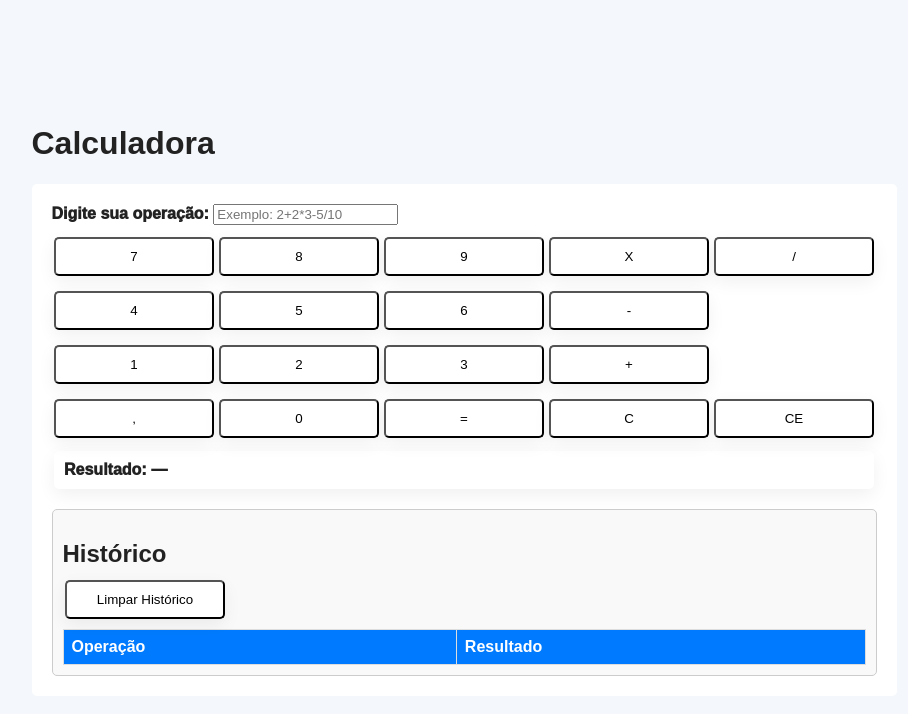
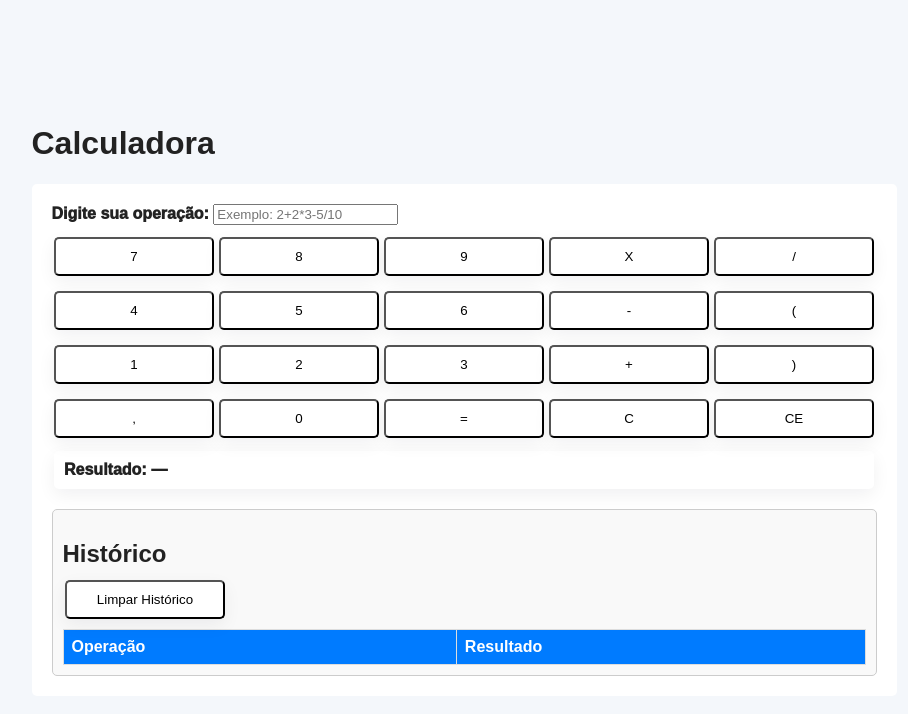
Before and after one commit to novusscapital/checkpoint4-calculadora, a React (Vite) app: page / in a window 1280 px wide. Shown: the top 714 px of the page, without its empty margins (176-1084 px from the left). Built offline with nearby package versions, Linux system fonts and the light colour scheme.

Commit message:
adding the parentheses

```diff
--- a/src/App.jsx
+++ b/src/App.jsx
@@ -105,12 +105,14 @@ function App() {
                 <button type="button" onClick={() => adicionar("5")}>5</button>
                 <button type="button" onClick={() => adicionar("6")}>6</button>
                 <button type="button" onClick={() => adicionar("-")}>-</button>
+                <button type="button" onClick={() => adicionar("(")}>(</button>
               </div>
               <div>
                 <button type="button" onClick={() => adicionar("1")}>1</button>
                 <button type="button" onClick={() => adicionar("2")}>2</button>
                 <button type="button" onClick={() => adicionar("3")}>3</button>
                 <button type="button" onClick={() => adicionar("+")}>+</button>
+                <button type="button" onClick={() => adicionar(")")}>)</button>
               </div>
               <div>
                 <button type="button" onClick={() => adicionar(",")}>,</button>
```
